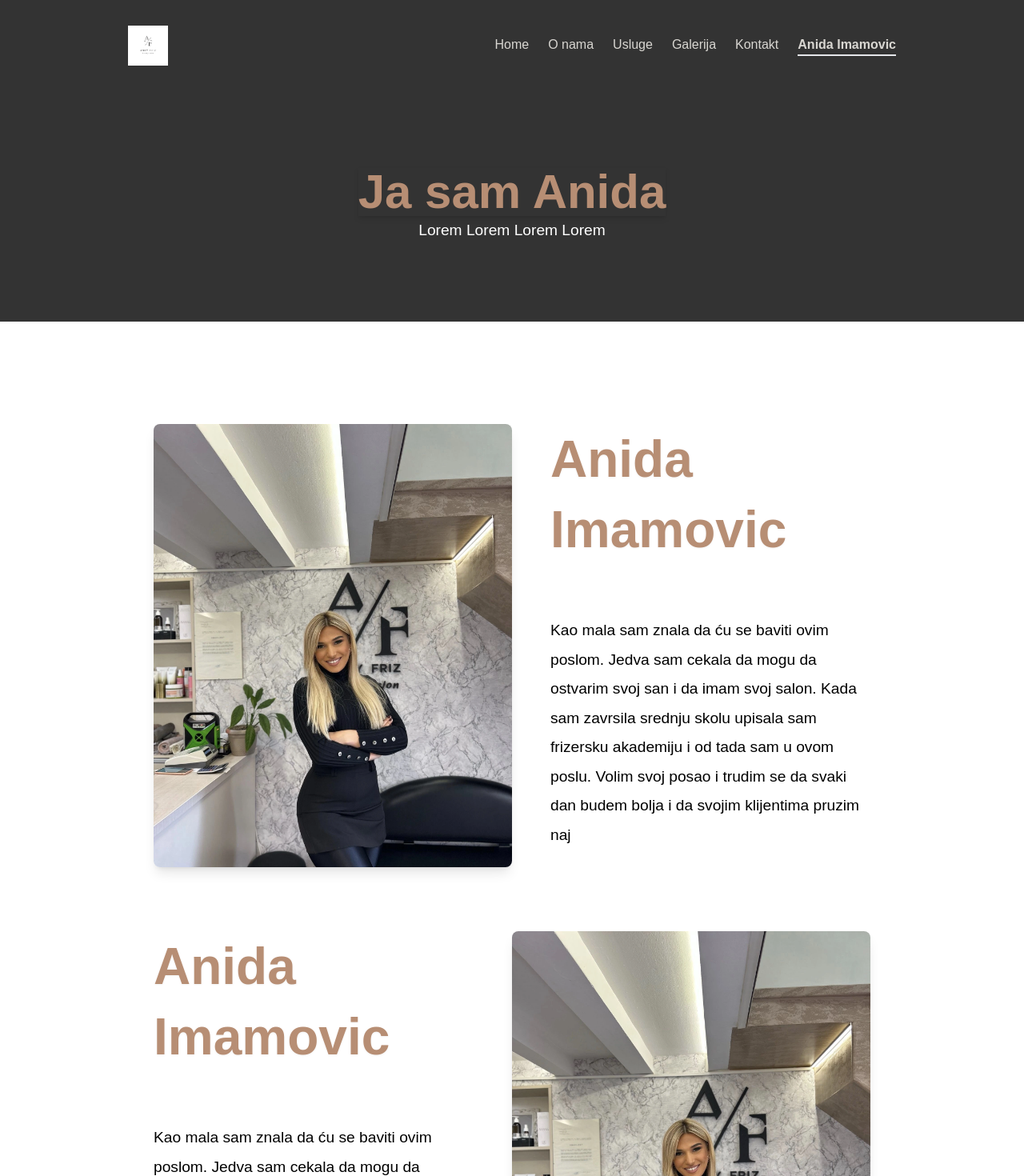
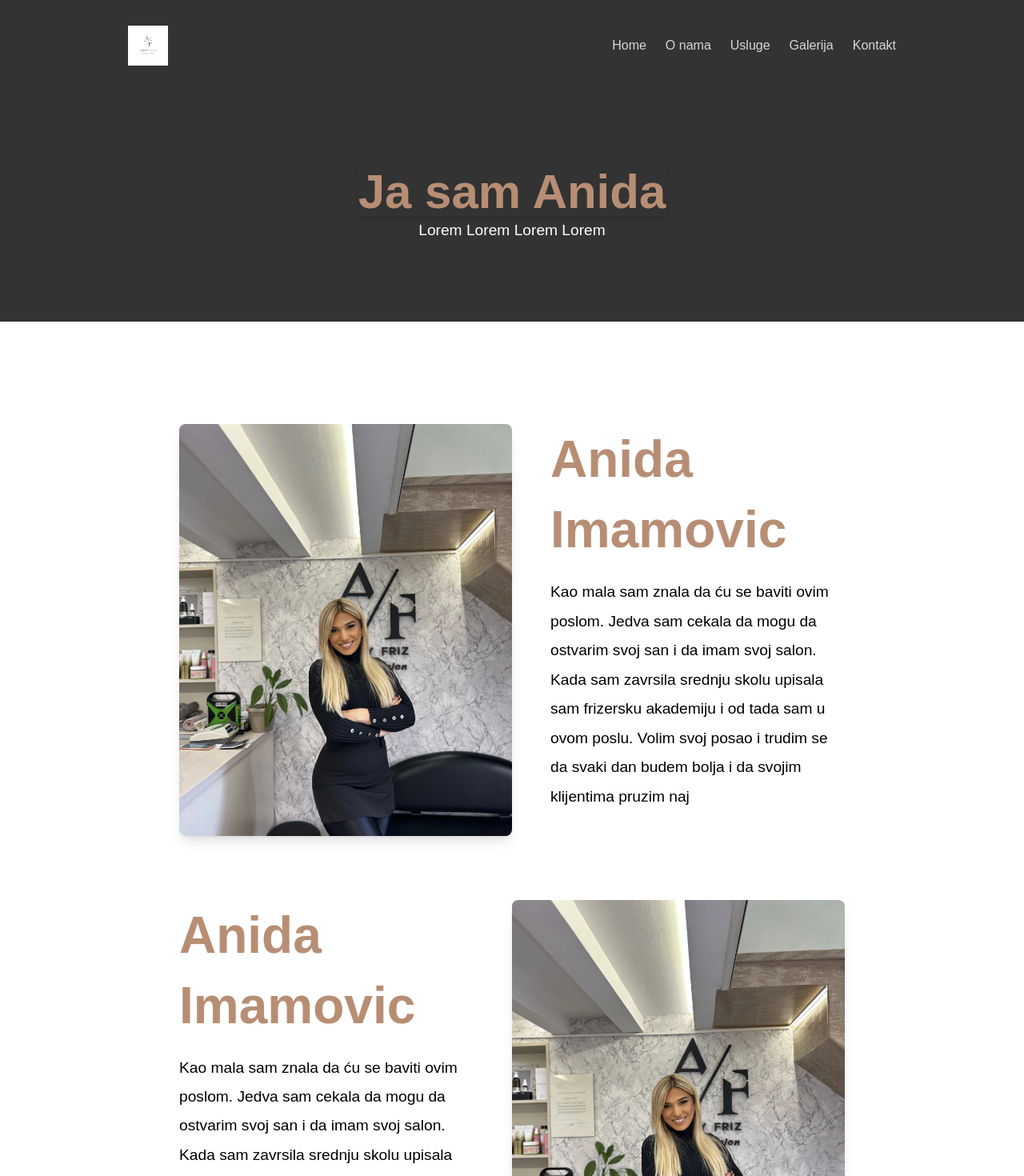
Before and after one commit to MeldinRadoncic/ancyfriz, a React (Create React App) app: page /anidaimamovic in a window 1280 px wide. Shown: the top 1470 px of the page at 80% size. Built offline with nearby package versions, Linux system fonts and the light colour scheme.

Commit message:
Removing route from NavbarData, styling AnidaPage

```diff
--- a/src/AppData/NavbarData.js
+++ b/src/AppData/NavbarData.js
@@ -35,12 +35,7 @@ const NavbarData = [
         link: '/kontakt',
         icon: <FaPhone size={iconSize}/>
     },
-    {
-        id: 6,
-        title: 'Anida Imamovic',
-        link: '/anidaimamovic',
-        icon: <FaUser size={iconSize} />
-    }
+
 ]
 
 export default NavbarData;
--- a/src/Components/ImageTextBlock.jsx
+++ b/src/Components/ImageTextBlock.jsx
@@ -8,11 +8,11 @@ const ImageTextBlock = ({ imageSrc, altText, title, description, reverse = false
       <img
         src={imageSrc}
         alt={altText}
-        className="rounded-lg shadow-lg w-full md:w-1/2 lg:w-1/2 xl:w-1/2 max-w-full"
+        className="rounded-lg shadow-lg w-full md:w-1/2 lg:w-1/2 xl:w-1/2 max-x-full"
       />
       {/* Text Section */}
       <div className="flex flex-col justify-center w-full lg:w-1/2 xl:w-1/2">
-        <SecondaryTitle title={title} className="text-accent-rose-gold" />
+        <SecondaryTitle title={title} className="text-accent-rose-gold"  />
         <p className="paragraph">{description}</p>
       </div>
     </div>
--- a/src/Components/Pages/AnidaPage/AnidaPage.jsx
+++ b/src/Components/Pages/AnidaPage/AnidaPage.jsx
@@ -14,7 +14,7 @@ const AnidaPage = () => {
       />
 
       <Section>
-        <div className='container mx-auto px-8 lg:px-24'>
+        <div className='container mx-auto px-8 lg:px-32  w-full'>
           {/* Image and Text Section */}
           <ImageTextBlock
             imageSrc='./images/AboutMePage/anidaimamovicsalon.webp'
@@ -24,7 +24,7 @@ const AnidaPage = () => {
             className='text-primary-charcoal'
           />
         </div>
-        <div className='container mx-auto px-8 lg:px-24'>
+        <div className='container mx-auto px-8 lg:px-32  w-full'>
           {/* Image and Text Section */}
           <ImageTextBlock
             imageSrc='./images/AboutMePage/anidaimamovicsalon.webp'
--- a/src/Components/Titles/SecondaryTitle.jsx
+++ b/src/Components/Titles/SecondaryTitle.jsx
@@ -1,7 +1,7 @@
 // SecondaryTitle.js
 const SecondaryTitle = ({title, className = '', animation}) => {
     return (
-        <h2 className={`text-3xl sm:text-4xl lg:text-5xl font-semibold leading-snug drop-shadow-sm mb-16 ${className}`} data-aos={animation}>
+        <h2 className={`text-3xl sm:text-4xl lg:text-5xl font-semibold leading-snug drop-shadow-sm mb-4 ${className}`} data-aos={animation}>
             {title}
         </h2>
     );
```
